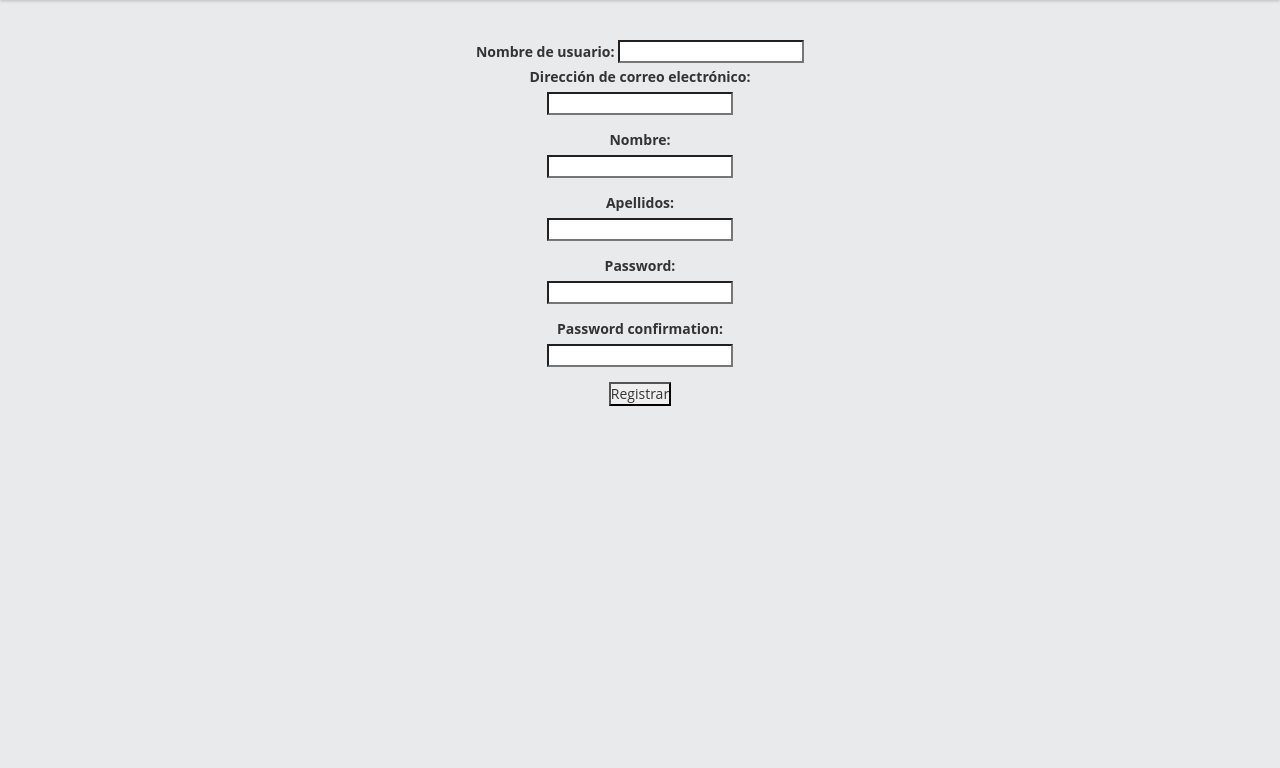
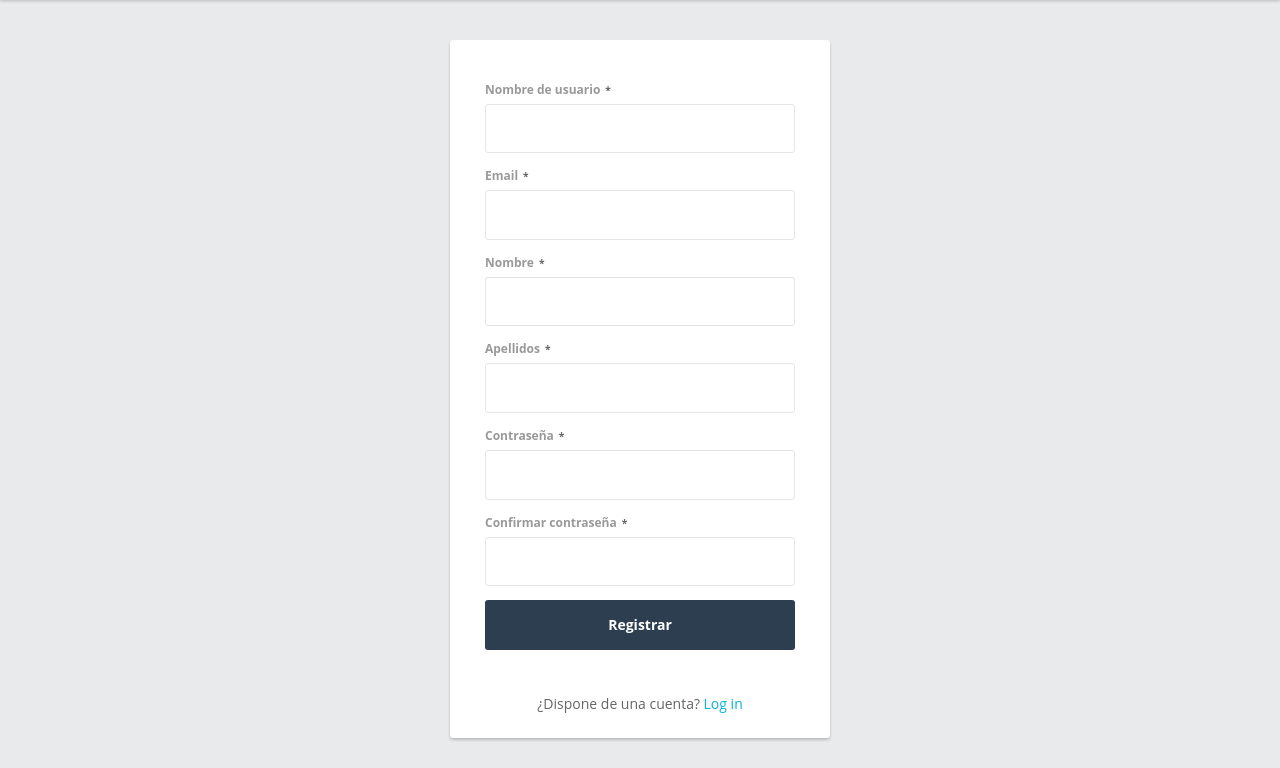
Before and after one commit to amosISA/sharing_things, a Django app: page /register/ in a window 1280 px wide. Shown: the part 60-828 px from the top of the page. Before the commit the page ends 466 px from the top, so only its background shows below. Run offline with Django 3.2, Linux system fonts and the light colour scheme; some libraries are stand-ins or nearby versions.

Commit message:
Added style to register form

```diff
--- a/posts/static/posts/css/base.css
+++ b/posts/static/posts/css/base.css
@@ -262,7 +262,7 @@ body {
     margin-bottom: 10px; }
 
 /* Login */
-.ag_auth_page_login, .ag_auth_page_register {
+.ag_auth_page_login {
   width: 95%;
   margin: auto;
   max-width: 380px;
@@ -341,25 +340,106 @@ body {
       border: none;
       text-shadow: none;
       letter-spacing: 0; }
-      .ag_auth_page_login .ag_form_auth_login .ag_login_form_submit_button:active, .ag_auth_page_register .ag_form_auth_login .ag_login_form_submit_button:active {
+      .ag_auth_page_login .ag_form_auth_login .ag_login_form_submit_button:active {
         background: #2c3e50;
         box-shadow: none;
         text-decoration: none; }
-      .ag_auth_page_login .ag_form_auth_login .ag_login_form_submit_button:hover, .ag_auth_page_register .ag_form_auth_login .ag_login_form_submit_button:hover {
+      .ag_auth_page_login .ag_form_auth_login .ag_login_form_submit_button:hover {
         background: #253350;
         box-shadow: none;
         text-decoration: none; }
-    .ag_auth_page_login .ag_form_auth_login .ag_auth_page_singup_hint, .ag_auth_page_register .ag_form_auth_login .ag_auth_page_singup_hint {
+    .ag_auth_page_login .ag_form_auth_login .ag_auth_page_singup_hint {
       color: #666; }
-      .ag_auth_page_login .ag_form_auth_login .ag_auth_page_singup_hint .ag_auth_page_signup_button, .ag_auth_page_register .ag_form_auth_login .ag_auth_page_singup_hint .ag_auth_page_signup_button {
+      .ag_auth_page_login .ag_form_auth_login .ag_auth_page_singup_hint .ag_auth_page_signup_button {
         margin-left: 5px;
         color: #00b5e2;
         text-decoration: none;
         cursor: pointer; }
-        .ag_auth_page_login .ag_form_auth_login .ag_auth_page_singup_hint .ag_auth_page_signup_button:hover, .ag_auth_page_register .ag_form_auth_login .ag_auth_page_singup_hint .ag_auth_page_signup_button:hover {
+        .ag_auth_page_login .ag_form_auth_login .ag_auth_page_singup_hint .ag_auth_page_signup_button:hover {
           text-decoration: underline; }
 
 /* Register */
+.ag_auth_page_register {
+  width: 95%;
+  margin: auto;
+  max-width: 380px;
+  text-align: center;
+  padding-top: 30px;
+  font-size: 14px;
+  /* Register Form */ }
+  .ag_auth_page_register .ag_form_auth_register {
+    display: block;
+    margin-top: 0em;
+    border-radius: 3px;
+    background-color: #fff;
+    box-shadow: 0 2px 3px 0 rgba(0, 0, 0, 0.2);
+    padding: 2.9em 2.5em 1.7em 2.5em;
+    /* Input divs blocks */
+    /* Register Button */
+    /* Login Hint */ }
+    .ag_auth_page_register .ag_form_auth_register .ag_form_block_input {
+      text-align: left;
+      margin-bottom: 1em; }
+      .ag_auth_page_register .ag_form_auth_register .ag_form_block_input .ag_form_inner_wrapper {
+        width: 100%;
+        display: flex;
+        flex-direction: column-reverse; }
+        .ag_auth_page_register .ag_form_auth_register .ag_form_block_input .ag_form_inner_wrapper .ag_input_form_register {
+          border: solid 1px #e6e6e6;
+          width: 100%;
+          border-radius: 3px;
+          padding: .8em 1.1em;
+          font-size: 16px; }
+          .ag_auth_page_register .ag_form_auth_register .ag_form_block_input .ag_form_inner_wrapper .ag_input_form_register:focus {
+            border: solid 1px #00b5e2; }
+      .ag_auth_page_register .ag_form_auth_register .ag_form_block_input label {
+        color: #999;
+        font-size: 12px;
+        line-height: 1.5;
+        margin-bottom: 5px;
+        display: block;
+        cursor: pointer; }
+        .ag_auth_page_register .ag_form_auth_register .ag_form_block_input label .ag_label_span_required {
+          color: #666;
+          font-size: .85em;
+          margin-left: 5px; }
+    .ag_auth_page_register .ag_form_auth_register .ag_register_form_submit_button {
+      width: 100%;
+      font-weight: bold;
+      margin-bottom: 30px;
+      padding: 16px;
+      text-transform: none;
+      height: 50px;
+      color: #fff;
+      background: #2c3e50;
+      border-radius: 3px;
+      text-align: center;
+      outline: none;
+      cursor: pointer;
+      display: inline-block;
+      font-size: 1em;
+      line-height: 1;
+      border: none;
+      text-shadow: none;
+      letter-spacing: 0; }
+      .ag_auth_page_register .ag_form_auth_register .ag_register_form_submit_button:active {
+        background: #2c3e50;
+        box-shadow: none;
+        text-decoration: none; }
+      .ag_auth_page_register .ag_form_auth_register .ag_register_form_submit_button:hover {
+        background: #253350;
+        box-shadow: none;
+        text-decoration: none; }
+    .ag_auth_page_register .ag_form_auth_register .ag_auth_page_login_account_hint {
+      color: #666; }
+      .ag_auth_page_register .ag_form_auth_register .ag_auth_page_login_account_hint .ag_auth_page_signup_button {
+        margin-left: 5px;
+        color: #00b5e2;
+        text-decoration: none;
+        cursor: pointer; }
+        .ag_auth_page_register .ag_form_auth_register .ag_auth_page_login_account_hint .ag_auth_page_signup_button:hover {
+          text-decoration: underline; }
+
 .ag_webapp_content input[type="text"],
 .ag_webapp_content input[type="password"],
 .ag_webapp_content input[type="email"] {
--- a/posts/static/posts/scss/base.scss
+++ b/posts/static/posts/scss/base.scss
@@ -391,7 +391,7 @@ body {
 }
 
 /* Login */
-.ag_auth_page_login, .ag_auth_page_register {
+.ag_auth_page_login {
   width: 95%;
   margin: auto;
   max-width: 380px;
@@ -513,7 +513,106 @@ body {
 
 /* Register */
 .ag_auth_page_register {
+  width: 95%;
+  margin: auto;
+  max-width: 380px;
+  text-align: center;
+  padding-top: 30px;
+  font-size: 14px;
 
+  /* Register Form */
+  .ag_form_auth_register {
+    display: block;
+    margin-top: 0em;
+    border-radius: 3px;
+    background-color: #fff;
+    box-shadow: 0 2px 3px 0 rgba(0,0,0,0.2);
+    padding: 2.9em 2.5em 1.7em 2.5em;
+
+    /* Input divs blocks */
+    .ag_form_block_input {
+      text-align: left;
+      margin-bottom: 1em;
+
+      .ag_form_inner_wrapper {
+        width: 100%;
+        display: flex;
+        flex-direction: column-reverse;
+
+        .ag_input_form_register {
+          border: solid 1px #e6e6e6;
+          width: 100%;
+          border-radius: 3px;
+          padding: .8em 1.1em;
+          font-size: 16px;
+
+          &:focus {
+            border: solid 1px #00b5e2;
+          }
+        }
+      }
+
+      label {
+        color: #999;
+        font-size: 12px;
+        line-height: 1.5;
+        margin-bottom: 5px;
+        display: block;
+        cursor: pointer;
+
+        .ag_label_span_required {
+          color: #666;
+          font-size: .85em;
+          margin-left: 5px;
+        }
+      }
+
+      .ag_form_inner_wrapper {
+
+      }
+    }
+
+    /* Register Button */
+    .ag_register_form_submit_button {
+      width: 100%;
+      font-weight: bold;
+      margin-bottom: 30px;
+      padding: 16px;
+      text-transform: none;
+      height: 50px;
+      color: #fff;
+      background: #2c3e50;
+      border-radius: 3px;
+      text-align: center;
+      outline: none;
+      cursor: pointer;
+      display: inline-block;
+      font-size: 1em;
+      line-height: 1;
+      border: none;
+      text-shadow: none;
+      letter-spacing: 0;
+
+      &:active { background: #2c3e50; box-shadow: none; text-decoration: none; }
+      &:hover  { background: #253350; box-shadow: none; text-decoration: none; }
+    }
+
+    /* Login Hint */
+    .ag_auth_page_login_account_hint {
+      color: #666;
+
+      .ag_auth_page_login_button {
+        margin-left: 5px;
+        color: #00b5e2;
+        text-decoration: none;
+        cursor: pointer;
+
+        &:hover {
+          text-decoration: underline;
+        }
+      }
+    }
+  }
 }
 
 .ag_webapp_content input[type="text"],
--- a/src/forms.py
+++ b/src/forms.py
@@ -41,8 +41,9 @@ from django.contrib.auth.forms import UserCreationForm
 class RegisterForm(forms.ModelForm):
     """A form for creating new users. Includes all the required
     fields, plus a repeated password."""
-    password1 = forms.CharField(label='Password', widget=forms.PasswordInput)
-    password2 = forms.CharField(label='Password confirmation', widget=forms.PasswordInput)
+    password1 = forms.CharField(label='Contraseña', widget=forms.PasswordInput)
+    password2 = forms.CharField(label='Confirmar contraseña', widget=forms.PasswordInput)
+    email = forms.EmailField(label="Email")
 
     class Meta:
         model = User
@@ -67,7 +68,7 @@ class RegisterForm(forms.ModelForm):
         password1 = self.cleaned_data.get("password1")
         password2 = self.cleaned_data.get("password2")
         if password1 and password2 and password1 != password2:
-            raise forms.ValidationError("Passwords don't match.")
+            raise forms.ValidationError("Las contraseñas no coinciden.")
         return password2
 
     def save(self, commit=True):
@@ -81,29 +82,3 @@ class RegisterForm(forms.ModelForm):
             user.save()
             user.profile.send_activation_email()
         return user
-
-class LoginForm(forms.Form):
-    query = forms.CharField(label='Username / Email')
-    password = forms.CharField(label='Password', widget=forms.PasswordInput)
-
-    def clean(self, *args, **kwargs):
-        query = self.cleaned_data.get("query")
-        password = self.cleaned_data.get("password")
-        user_qs_final = User.objects.filter(
-                Q(username__iexact=query)|
-                Q(email__iexact=query)
-            ).distinct()
-
-        if not user_qs_final.exists() and user_qs_final.count() != 1:
-            raise forms.ValidationError("Invalid credentials -- user not exist")
-        user_obj = user_qs_final.first()
-
-        if not user_obj.check_password(password):
-                # log auth tries
-                raise forms.ValidationError("Invalid credentials -- password invalid")
-
-        if not user_obj.is_active:
-                    raise forms.ValidationError("Inactive user. Please verify your email address.")
-
-        self.cleaned_data["user_obj"] = user_obj
-        return super(LoginForm, self).clean(*args, **kwargs)
--- a/src/views.py
+++ b/src/views.py
@@ -5,7 +5,7 @@ from django.shortcuts import render
 from django.views.generic import CreateView
 from django.contrib.auth.views import login
 
-from .forms import RegisterForm, LoginForm
+from .forms import RegisterForm
 from django.contrib.auth.views import login
 
 def src_index(request):
--- a/templates/register.html
+++ b/templates/register.html
@@ -7,71 +7,78 @@
             {% csrf_token %}
 
             <div class="ag_form_block_input">
+                {{ form.username.label_tag }}
                 <div class="ag_form_inner_wrapper">
-                    {{ form.username.label_tag }}
-                    {{ form.username|htmlattributes:"class: ag_input_form_login" }}
+                    {{ form.username|htmlattributes:"class: ag_input_form_register" }}
                     {{ form.username.errors }}
                 </div>
             </div>
 
-            <div class="row">
-                <div class="col-md-8 col-md-offset-2">
-                    <div class="form-group">
+            <div class="ag_form_block_input">
+                {{ form.email.label_tag }}
+                <div class="ag_form_inner_wrapper">
+                    {{ form.email|htmlattributes:"class: ag_input_form_register" }}
                     {{ form.email.errors }}
-                        {{ form.email.label_tag }}
-                        {{ form.email }}
-                    </div>
                 </div>
             </div>
 
-            <div class="row">
-                <div class="col-md-8 col-md-offset-2">
-                    <div class="form-group">
+            <div class="ag_form_block_input">
+                {{ form.first_name.label_tag }}
+                <div class="ag_form_inner_wrapper">
+                    {{ form.first_name|htmlattributes:"class: ag_input_form_register" }}
                     {{ form.first_name.errors }}
-                        {{ form.first_name.label_tag }}
-                        {{ form.first_name }}
-                    </div>
                 </div>
             </div>
 
-            <div class="row">
-                <div class="col-md-8 col-md-offset-2">
-                    <div class="form-group">
+            <div class="ag_form_block_input">
+                {{ form.last_name.label_tag }}
+                <div class="ag_form_inner_wrapper">
+                    {{ form.last_name|htmlattributes:"class: ag_input_form_register" }}
                     {{ form.last_name.errors }}
-                        {{ form.last_name.label_tag }}
-                        {{ form.last_name }}
-                    </div>
                 </div>
             </div>
 
-            <div class="row">
-                <div class="col-md-8 col-md-offset-2">
-                    <div class="form-group">
+            <div class="ag_form_block_input">
+                {{ form.password1.label_tag }}
+                <div class="ag_form_inner_wrapper">
+                    {{ form.password1|htmlattributes:"class: ag_input_form_register" }}
                     {{ form.password1.errors }}
-                        {{ form.password1.label_tag }}
-                        {{ form.password1 }}
-                    </div>
                 </div>
             </div>
 
-            <div class="row">
-                <div class="col-md-8 col-md-offset-2">
-                    <div class="form-group">
+            <div class="ag_form_block_input">
+                {{ form.password2.label_tag }}
+                <div class="ag_form_inner_wrapper">
+                    {{ form.password2|htmlattributes:"class: ag_input_form_register" }}
                     {{ form.password2.errors }}
-                        {{ form.password2.label_tag }}
-                        {{ form.password2 }}
-                    </div>
                 </div>
             </div>
 
-            <div class="row">
-                <div class="col-md-8 col-md-offset-2">
-                    <div class="form-group">
-                        <input type="submit" value="Registrar" />
+            <div class="ag_form_block_input">
+                <div class="ag_form_inner_wrapper">
+                    <button class="ag_register_form_submit_button" type="submit">Registrar</button>
                 </div>
             </div>
+
+            <div class="ag_auth_page_login_account_hint">
+                ¿Dispone de una cuenta?
+                <a href="{% url 'login' %}" class="ag_auth_page_login_button">Log in</a>
             </div>
 
         </form>
     </div>
 {% endblock %}
+
+{% block js %}
+    <script>
+        $(document).ready(function() {
+            /* Remove ':' chacracter from labels */
+            labels = $(".ag_form_auth_register label");
+            labels.each(function() {
+                new_value = $(this).text().slice(0,-1);
+                $(this).text(new_value);
+                $(this).append("<span class='ag_label_span_required'>*</span>");
+            });
+        });
+    </script>
+{% endblock %}
```
Also changed, not shown: other parts of posts/static/posts/css/base.css (+11 -12 lines), 1 other file. Lines whose indentation alone changed are shown as unchanged.
